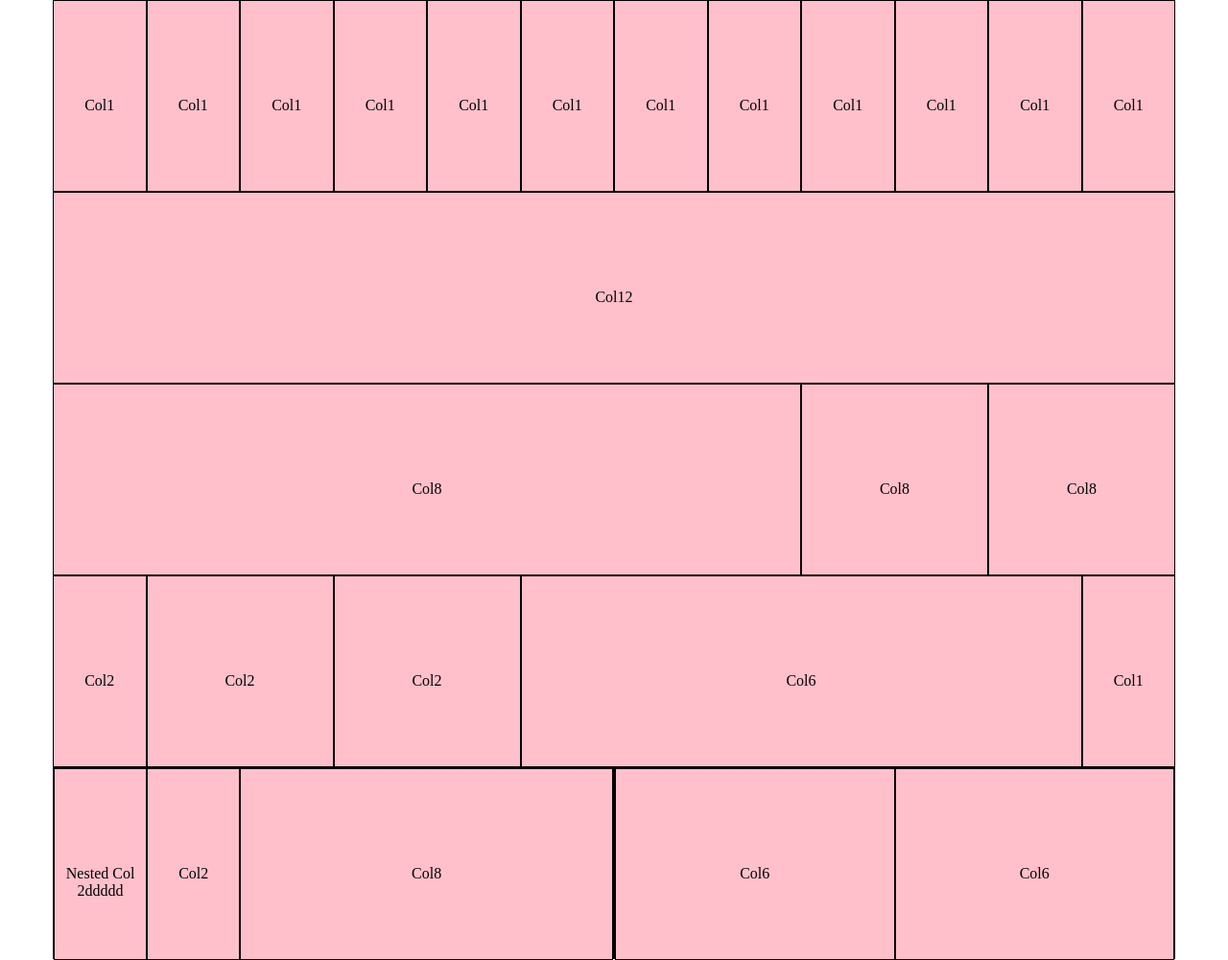
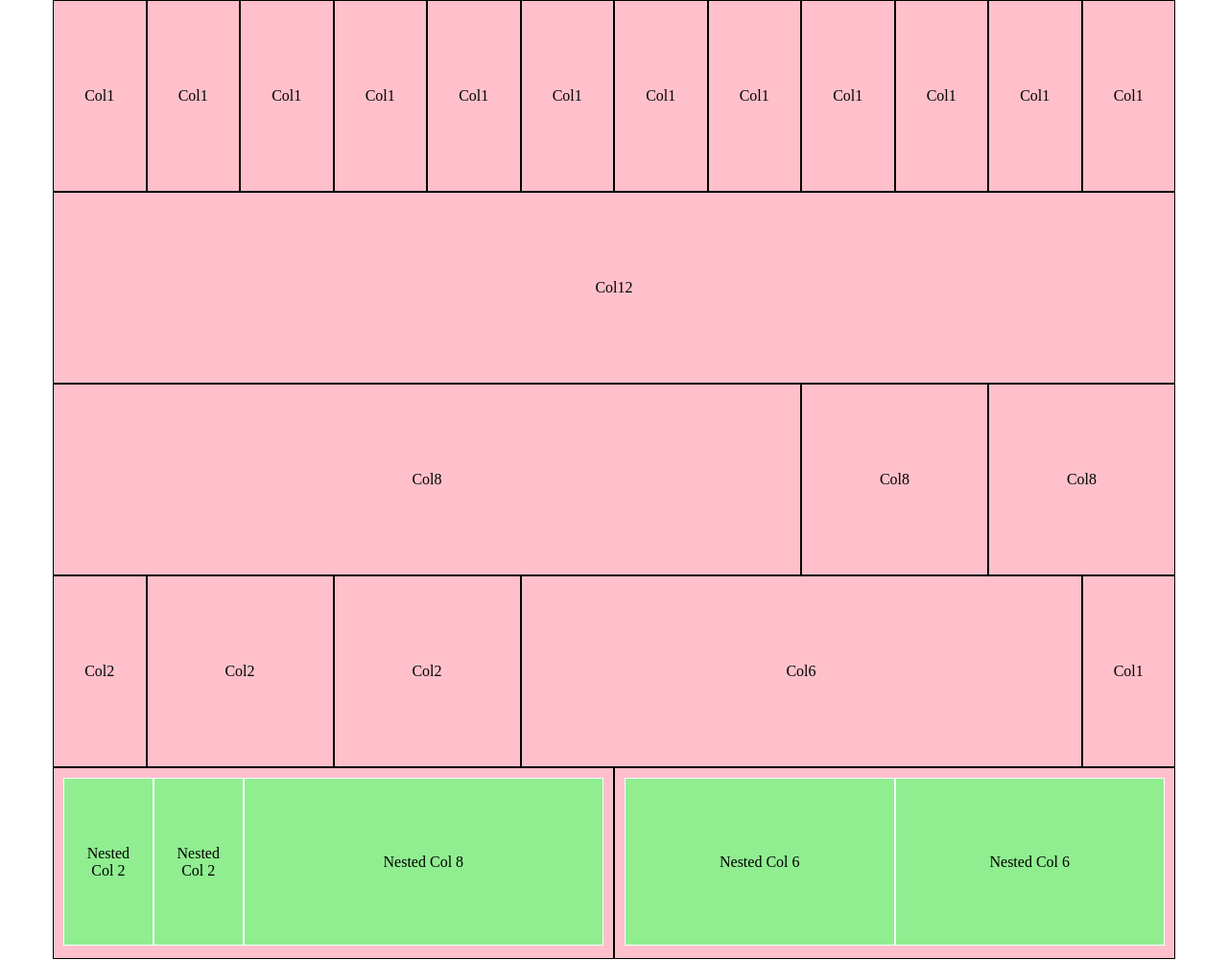
Before and after one commit to Alfredloz/html-css-12bool, a plain HTML site: page index.html in a window 1280 px wide. Shown: the whole page at 96% size. Drawn offline with Linux system fonts and the light colour scheme.

Commit message:
esercizio completato
ho disposto le colonne secondo le richieste.
Ho cambiato il modo di centrare la scritta ed ho usato il transform translate. Per quando riguarda lo sfondo rosa dell'ultima riga ho sottrato altezza alle colopnne interne per poter farci entrare anche il padding del div .container. Credo sia dato dall'altezza fissa data in px ed non in %.

```diff
--- a/css/12-bool.css
+++ b/css/12-bool.css
@@ -16,6 +16,7 @@ body [class*="col-"] {
 /* /resets */
 /* class utility */
 .container {
+  height: 100%;
   max-width: 1170px;
   margin: 0 auto;
 }
--- a/css/style.css
+++ b/css/style.css
@@ -1,4 +1,25 @@
 span {
- display: inline-block;
- margin-top: 100px;
+  position: absolute;
+ display: block;
+ top: 50%;
+ left: 50%;
+ transform: translate(-50%, -50%);
+ margin-top: 0;
 }
+.container [class*="col-"] {
+  position: relative;
+}
+/* #green-box{
+  background-color: pink;
+  border: 1px solid black;
+} */
+
+#green-box [class*="col-"]{
+  padding:10px;
+  position: relative;
+}
+#green-box [class*="col-"] > [class*="col-"] {
+  height: 175px;
+  background-color: lightgreen;
+  border: 1px solid white;
+}
--- a/index.html
+++ b/index.html
@@ -80,24 +80,24 @@
         <span>Col1</span>
       </div>
     </div>
-    <div class="container">
+    <div id="green-box" class="container">
       <div class="col-6">
         <div class="col-2">
-          <span>Nested Col 2ddddd</span>
+          <span>Nested Col 2</span>
         </div>
         <div class="col-2">
-          <span>Col2</span>
+          <span>Nested Col 2</span>
         </div>
         <div class="col-8">
-          <span>Col8</span>
+          <span>Nested Col 8</span>
         </div>
       </div>
       <div class="col-6">
         <div class="col-6">
-          <span>Col6</span>
+          <span>Nested Col 6</span>
         </div>
         <div class="col-6">
-          <span>Col6</span>
+          <span>Nested Col 6</span>
         </div>
       </div>
     </div>
```
